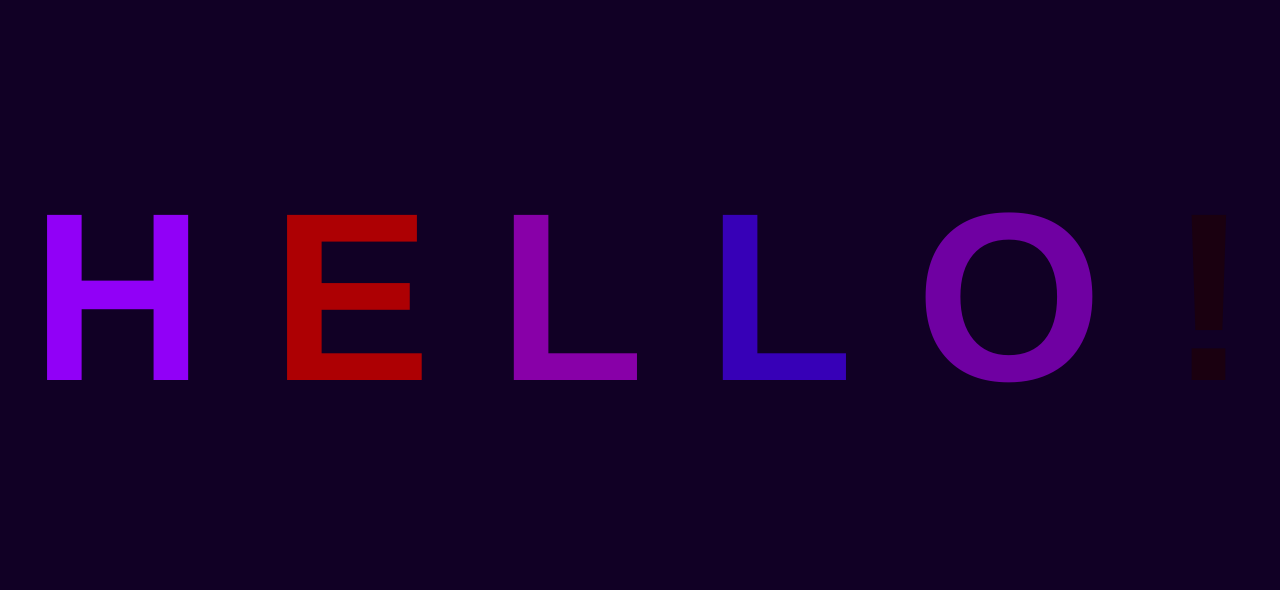
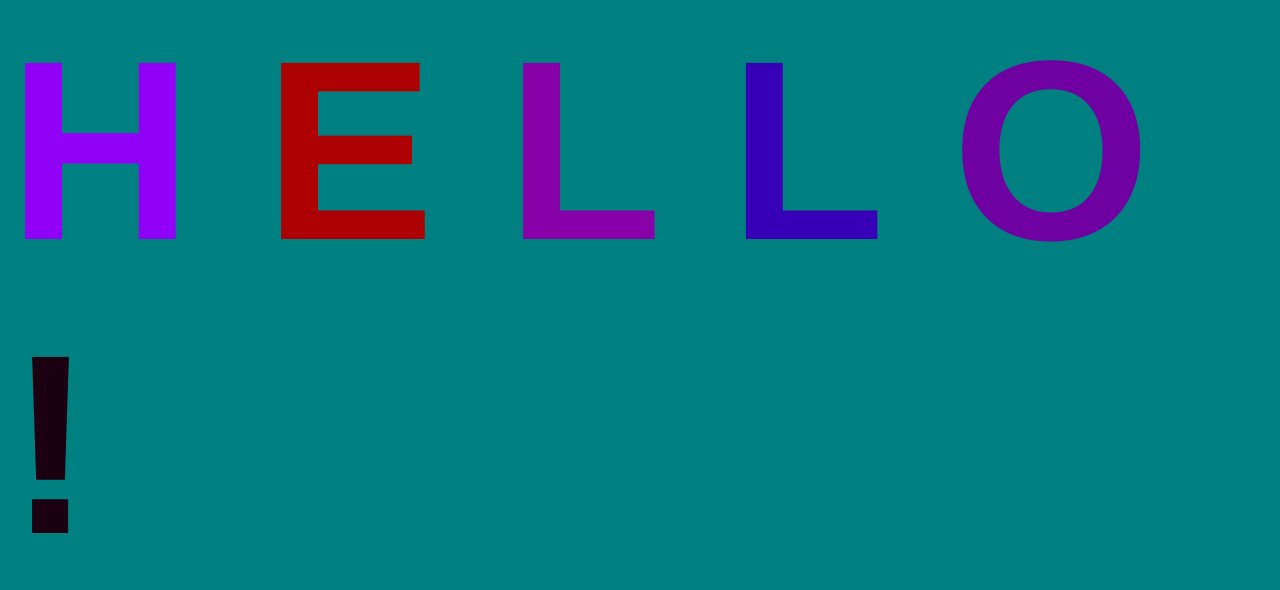
Before and after one commit to ng-esh/AnimatedTextGitDemo, a plain HTML site: page index.html in a window 1280 px wide. Shown: the part 111-701 px from the top of the page. Drawn offline with Linux system fonts and the light colour scheme.

Commit message:
tweak css

```diff
--- a/app.css
+++ b/app.css
@@ -3,11 +3,11 @@ body {
     justify-content: center;
     align-items: center;
     height: 100vh;
-    background-color: rgb(17, 0, 37);
+    background-color: teal;
 }
 
 h1{
-    font-size: 15rem;
+    font-size: 16rem;
     font-family: 'Franklin Gothic Medium', 'Arial Narrow', Arial, sans-serif;
 }
 
```
